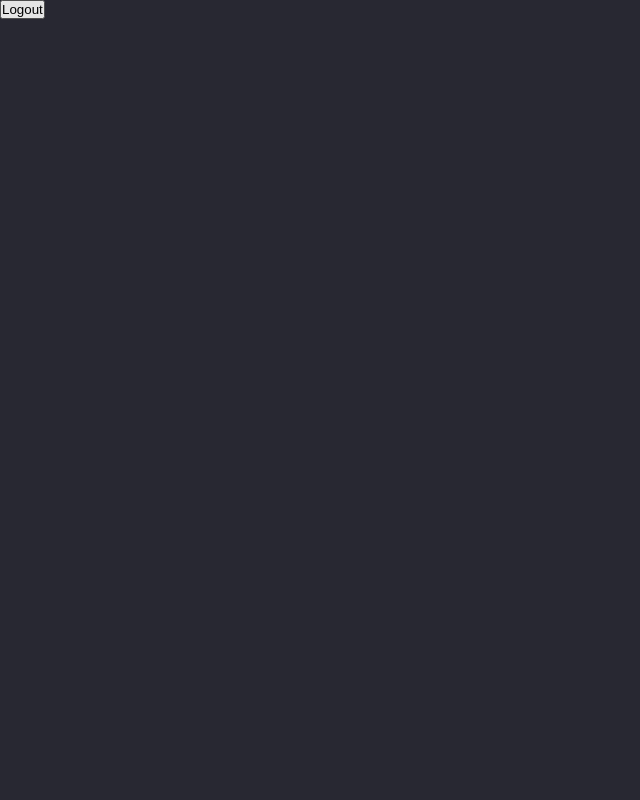
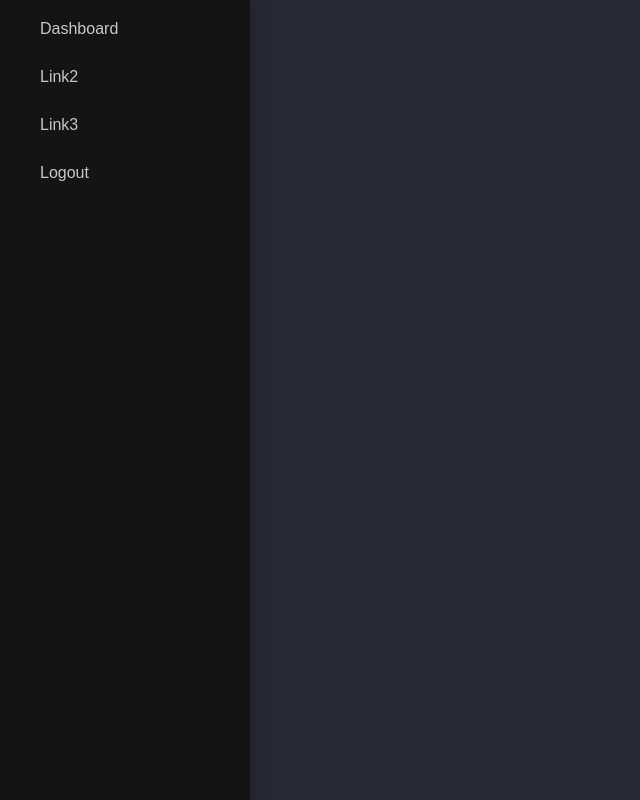
Before and after one commit to Mezmerizxd/Control-Panel, a PHP site: page /dashboard.php in a window 1280 px wide. Before the commit the part shown is almost empty. Shown: the whole page, without its empty margins (0-640 px from the left). Run offline with PHP 8.4, Linux system fonts and the light colour scheme; a user stored in the database is signed in.

Commit message:
Small update

```diff
--- a/authenticate.php
+++ b/authenticate.php
@@ -33,6 +33,7 @@
             <?php if (isset($_GET['error'])) { ?><p class="error"><?php echo $_GET['error']; ?></p><?php } ?>
             <?php if (isset($_GET['success'])) { ?> <p class="success"><?php echo $_GET['success']; ?></p><?php } ?>
         </form>
+        <p class="watermark">Created by SpetsnazSicario</p>
     </div>
     <?php }elseif($_SESSION["waiting_for_code"]){ ?>
         <div class="container">
@@ -44,9 +45,12 @@
                 <div class="form-controls">
                     <input type="number" name="number">
                     <input type="submit" value="Confirm">
+                    <a href="api/api-logout.php" class="cancel"><p>Cancel</p></a>
                 </div>
             </form>
+            <p class="watermark">Created by SpetsnazSicario</p>
         </div>
+
     <?php } ?>
 
 </body>
--- a/dashboard.php
+++ b/dashboard.php
@@ -11,10 +11,20 @@ if($_SESSION["logged_in"] = true && isset($_SESSION["id"]) && isset($_SESSION["u
     <meta http-equiv="X-UA-Compatible" content="IE=edge">
     <meta name="viewport" content="width=device-width, initial-scale=1.0">
     <link rel="stylesheet" href="style/main.css">
+    <link rel="stylesheet" href="style/navigation.css">
     <title>Dashboard</title>
 </head>
 <body>
-    <input type="button" value="Logout" onclick="logout()">
+
+
+    <ul class="navigation">
+        <li><a href="/" data-link>Dashboard</a></li>
+        <li><a href="/link2" data-link>Link2</a></li>
+        <li><a href="/link3" data-link>Link3</a></li>
+        <li><a onclick="logout()">Logout</a></li>
+    </ul>
+
+    <script type="module" src="/static/js/index.js"></script>
     <script>
         function logout(){
             location.replace("api/api-logout.php")
--- a/style/main.css
+++ b/style/main.css
@@ -3,6 +3,16 @@
     padding: 0;
 }
 
+html{
+    scroll-behavior: smooth;
+    font-family: Arial;
+}
+
 body{
     background-color: rgb(40, 40, 50);
 }
+
+a{
+    color: rgb(70, 70, 130);
+    text-decoration: none;
+}
--- /dev/null
+++ b/style/navigation.css
@@ -0,0 +1,24 @@
+.navigation{
+    list-style: none;
+    height: 100%;
+    width: 250px;
+    position: fixed;
+    top: 0; left: 0;
+    background-color: rgb(20, 20, 20);
+    box-shadow: 0 4px 8px 0 rgb(0 0 0 / 20%), 0 6px 20px 0 rgb(0 0 0 / 19%);
+
+}
+
+.navigation li{
+    padding: 10px 10px;
+    margin-top: 10px;
+    padding-left: 40px;
+}
+.navigation li:hover{
+    background-color: rgb(50, 50, 50);
+}
+
+.navigation li a{
+    color: rgb(200, 200, 200);
+    text-decoration: none;
+}
```
Also changed, not shown: style/forms/basic-form.css (+14 -1 lines), 1 other file.
